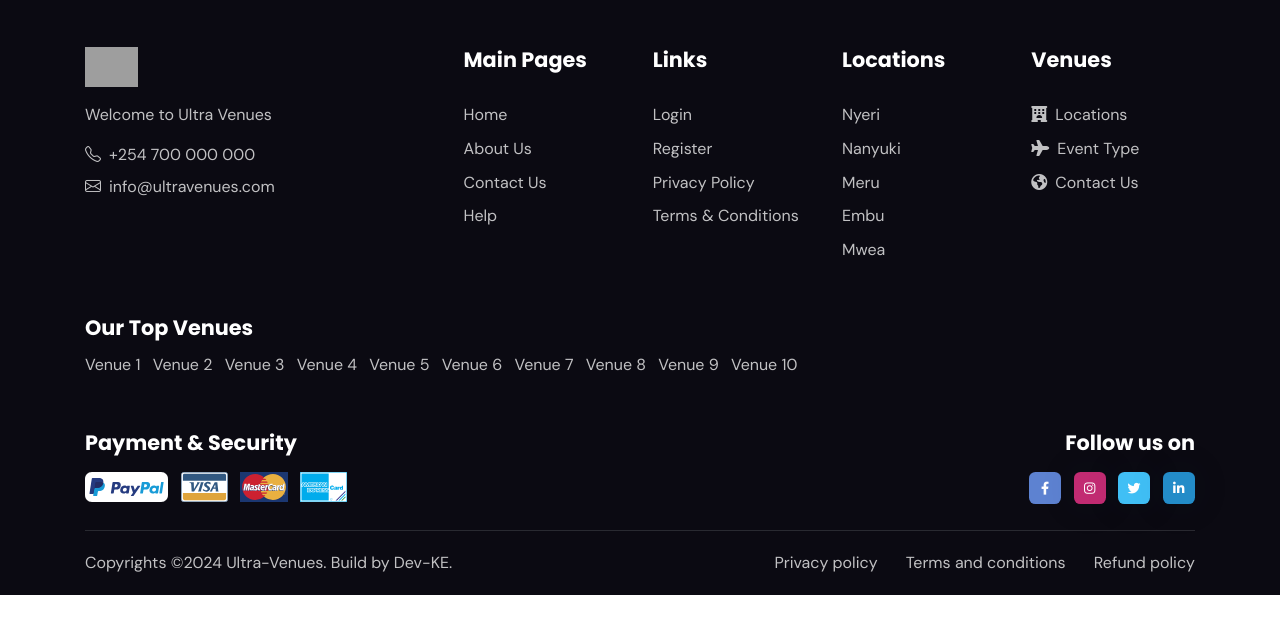
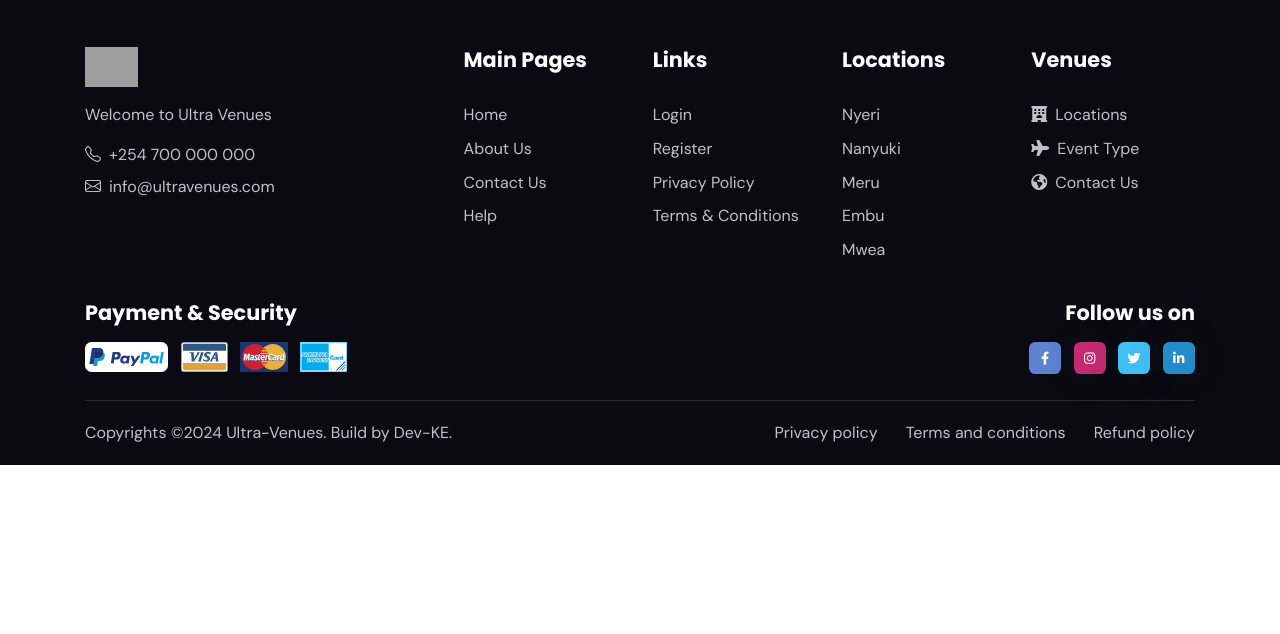
Before and after one commit to gitongatonny/ultra-venues, a PHP site: page /sample-page.php in a window 1280 px wide. Shown: the part 140-774 px from the top of the page. Run offline with PHP 8.4, Linux system fonts and the light colour scheme; grey boxes are pictures that could not be loaded.

Commit message:
edited the footer content

```diff
--- a/includes/footer.php
+++ b/includes/footer.php
@@ -68,24 +68,6 @@ Footer START -->
 			<!-- Widget 2 END -->
 
 		</div><!-- Row END -->
-
-		<!-- Tops Venues -->
-		<div class="row mt-5">
-			<h5 class="mb-2 text-white">Our Top Venues</h5>
-			<ul class="list-inline text-primary-hover lh-lg">
-				<li class="list-inline-item"><a href="#" class="text-muted">Venue 1</a></li>
-				<li class="list-inline-item"><a href="#" class="text-muted">Venue 2</a></li>
-				<li class="list-inline-item"><a href="#" class="text-muted">Venue 3</a></li>
-				<li class="list-inline-item"><a href="#" class="text-muted">Venue 4</a></li>
-				<li class="list-inline-item"><a href="#" class="text-muted">Venue 5</a></li>
-                <li class="list-inline-item"><a href="#" class="text-muted">Venue 6</a></li>
-				<li class="list-inline-item"><a href="#" class="text-muted">Venue 7</a></li>
-				<li class="list-inline-item"><a href="#" class="text-muted">Venue 8</a></li>
-				<li class="list-inline-item"><a href="#" class="text-muted">Venue 9</a></li>
-                <li class="list-inline-item"><a href="#" class="text-muted">Venue 10</a></li>
-
-			</ul>
-		</div>
 
 		<!-- Payment and card -->
 		<div class="row g-4 justify-content-between mt-0 mt-md-2">
```
